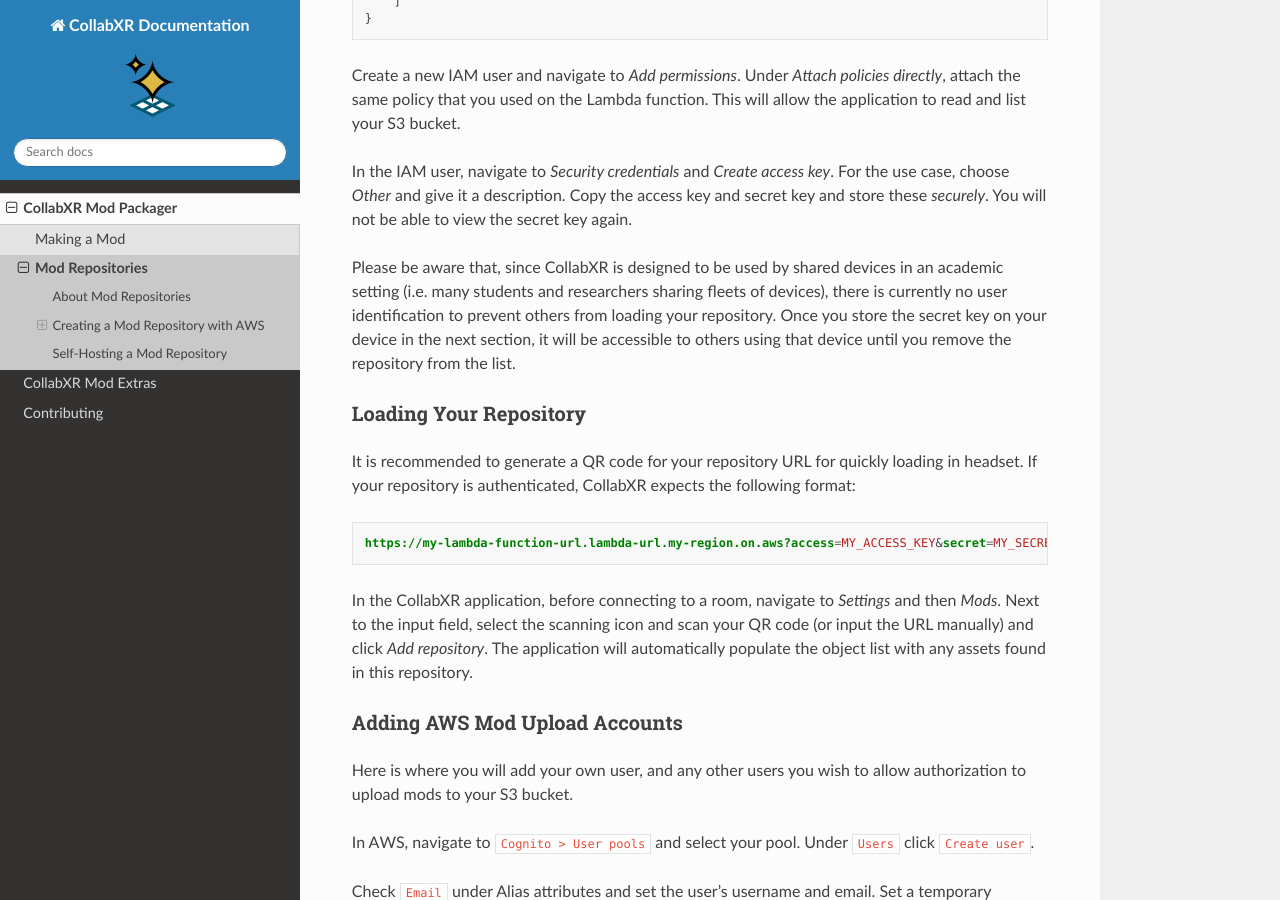
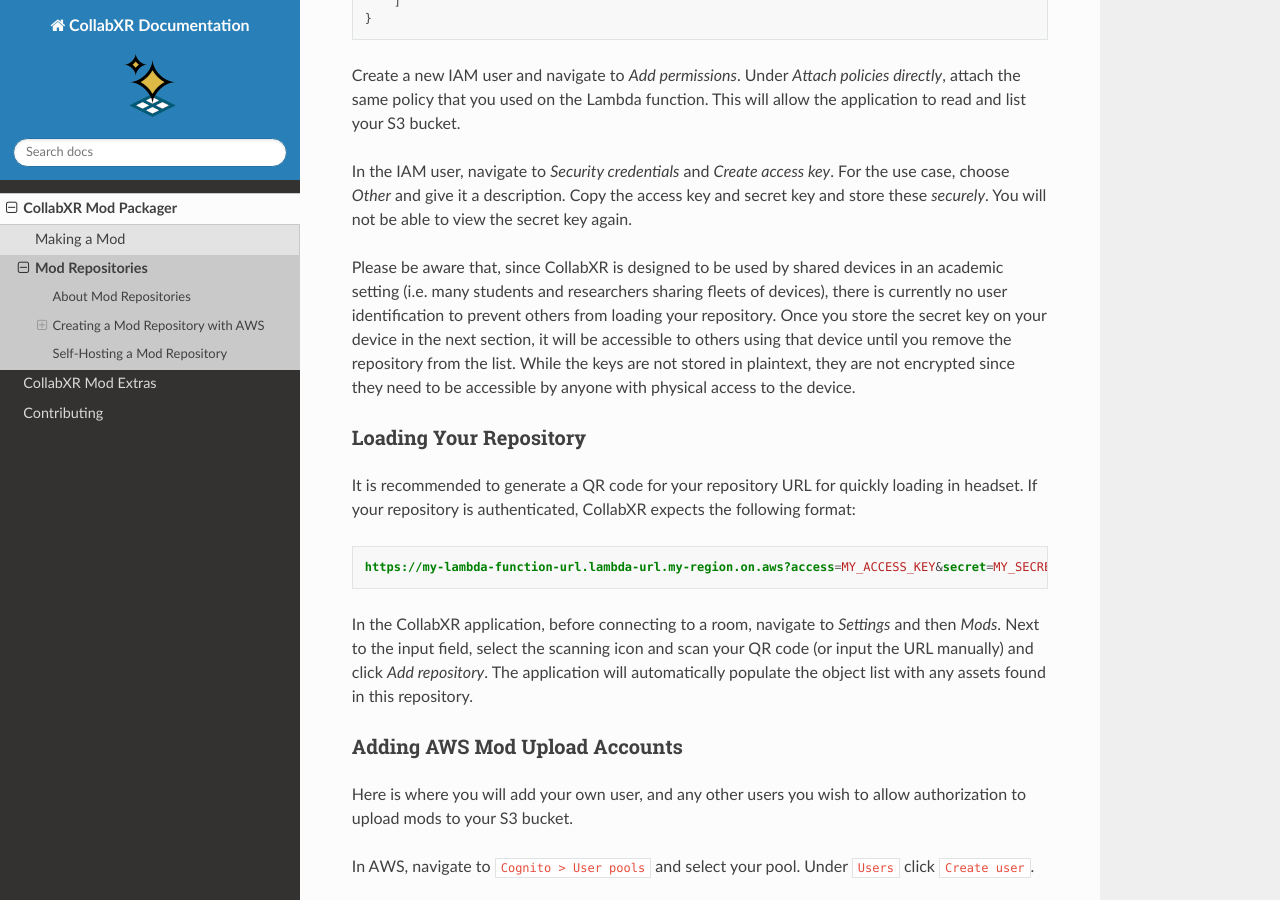
Before and after one commit to Envision-Center/CollabXR-Documentation, a Sphinx documentation site: the page built from docs/source/modpackager/modrepository.rst, in a window 1280 px wide and 900 px high, scrolled down 4716 px. Built offline with Sphinx 7.4.7 and the Read the Docs theme 3.1.0, drawn with Linux system fonts in a browser that asks for light colours.

```diff
--- a/docs/source/modpackager/modrepository.rst
+++ b/docs/source/modpackager/modrepository.rst
@@ -141,7 +141,7 @@ Create a new IAM user and navigate to `Add permissions`. Under `Attach policies
 
 In the IAM user, navigate to `Security credentials` and `Create access key`. For the use case, choose `Other` and give it a description. Copy the access key and secret key and store these *securely*. You will not be able to view the secret key again.
 
-Please be aware that, since CollabXR is designed to be used by shared devices in an academic setting (i.e. many students and researchers sharing fleets of devices), there is currently no user identification to prevent others from loading your repository. Once you store the secret key on your device in the next section, it will be accessible to others using that device until you remove the repository from the list.
+Please be aware that, since CollabXR is designed to be used by shared devices in an academic setting (i.e. many students and researchers sharing fleets of devices), there is currently no user identification to prevent others from loading your repository. Once you store the secret key on your device in the next section, it will be accessible to others using that device until you remove the repository from the list. While the keys are not stored in plaintext, they are not encrypted since they need to be accessible by anyone with physical access to the device.
 
 Loading Your Repository
 ^^^^^^^^^^^^^^^^^^^^^^^^^^^^
```
